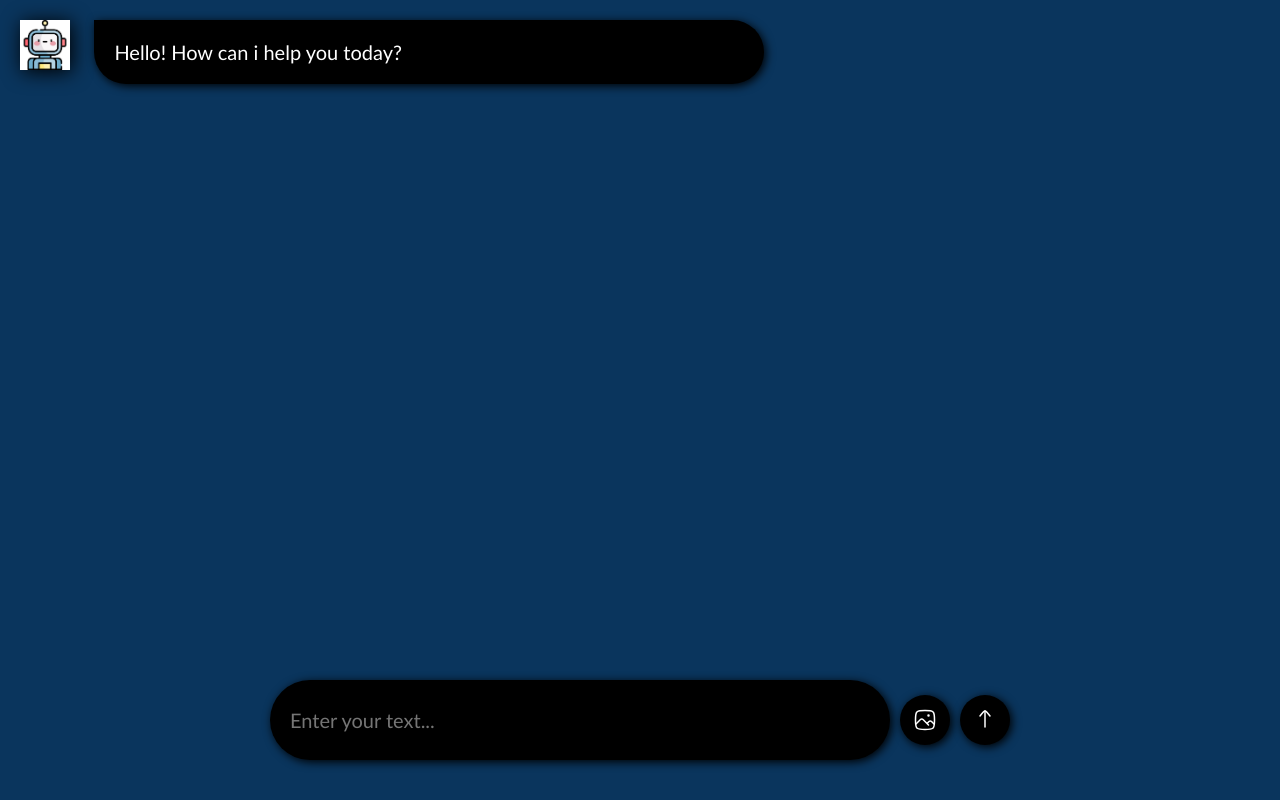
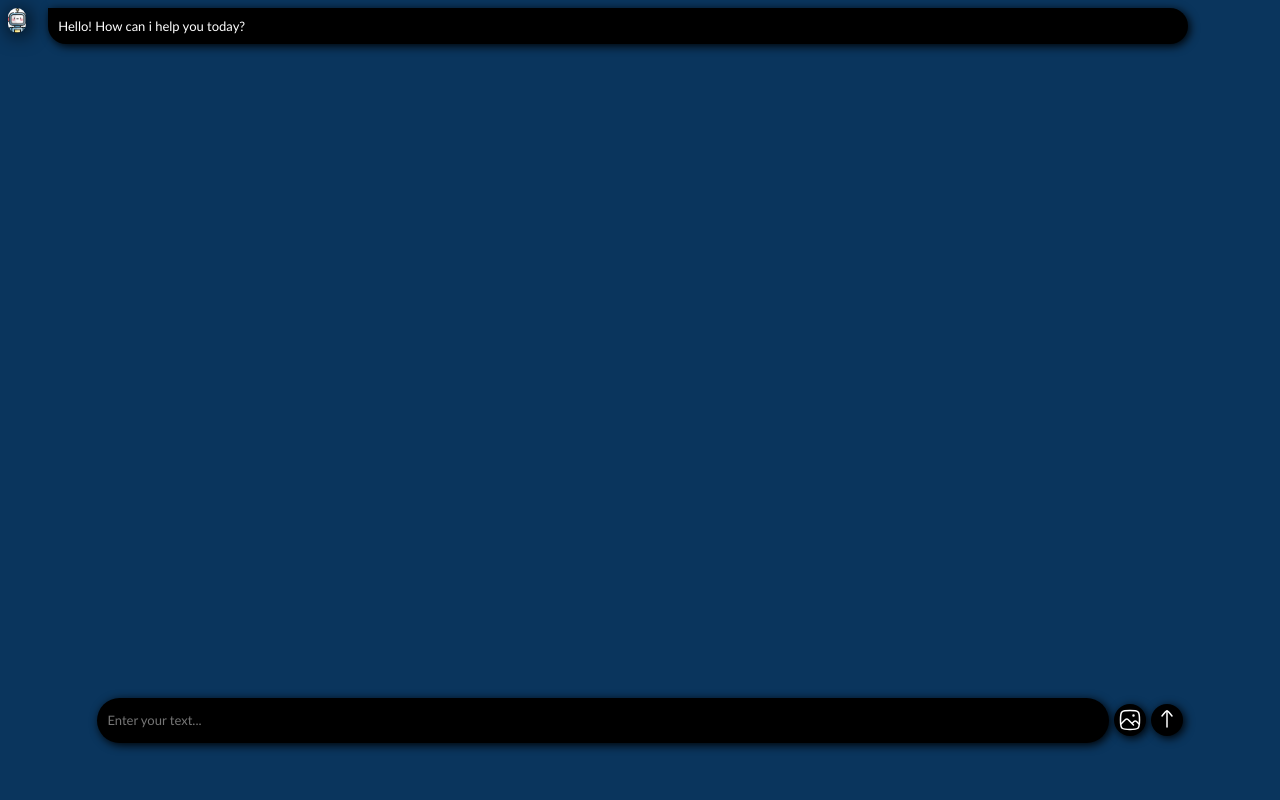
Before and after one commit to SohailShaikh7860/Ai_ChatBot, a plain HTML site: page public/index.html in a window 1280 px wide. Drawn offline with nearby package versions, Linux system fonts and the light colour scheme.

Commit message:
Small issue

```diff
--- a/public/script.js
+++ b/public/script.js
@@ -1,4 +1,4 @@
-const Api_url = "http://localhost:3000/api/chat";
+const Api_url = "https://ai-chat-bot-backend-phi.vercel.app/";
 
 const chatContainer = document.querySelector(".chat-container");
 const promptInput = document.getElementById("prompt");
--- a/public/style.css
+++ b/public/style.css
@@ -355,7 +355,7 @@ img {
     }
 }
 
-@media screen and (max-width: 360px) {
+@media screen and (min-width: 360px) {
     .chat-container {
         padding: 8px;
         gap: 8px;
@@ -365,7 +365,7 @@ img {
 
     .user-chat-box,
     .ai-chat-box {
-        width: 95%;
+        width: 92%;
     }
 
     .user-chat-box {
@@ -408,7 +408,7 @@ img {
     #aiImage {
         width: 18px;
         height: 25px;
-        border-radius: 5px;
+        border-radius: 10px;
     }
 }
 
```
